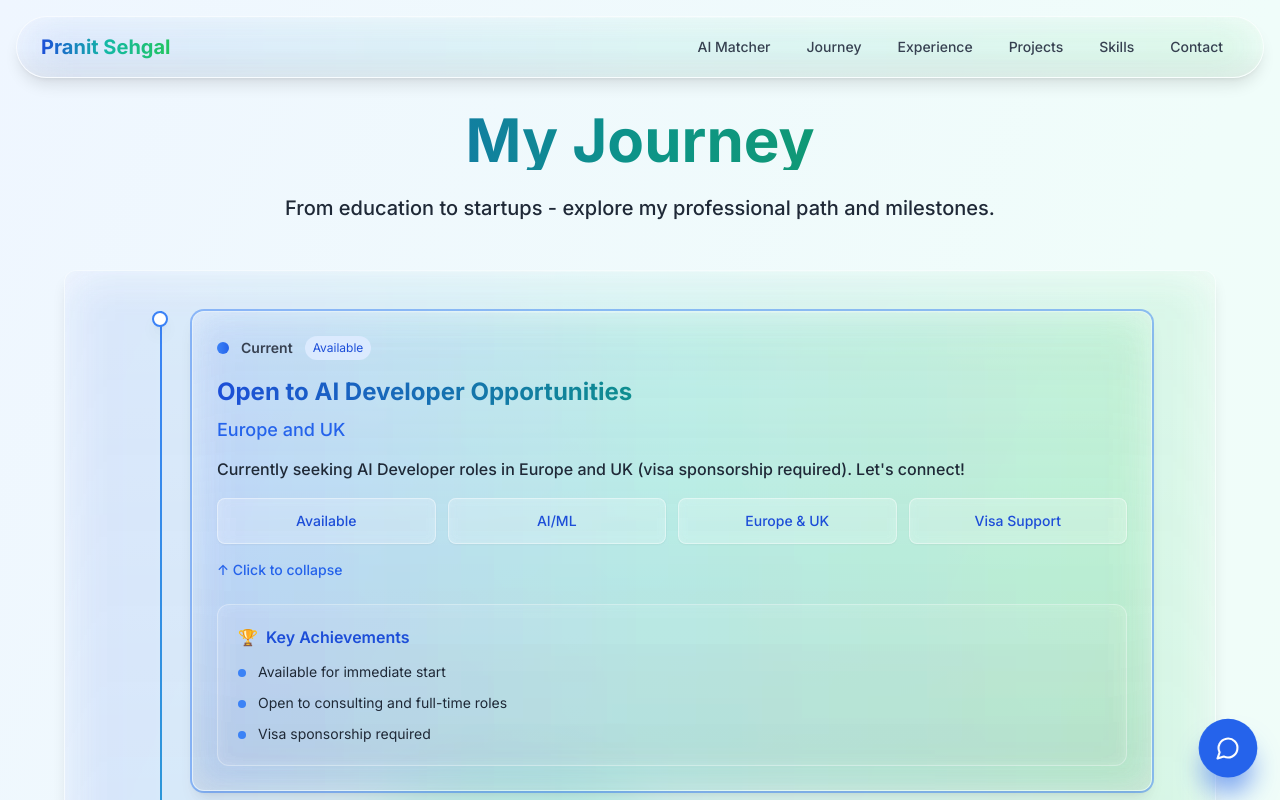
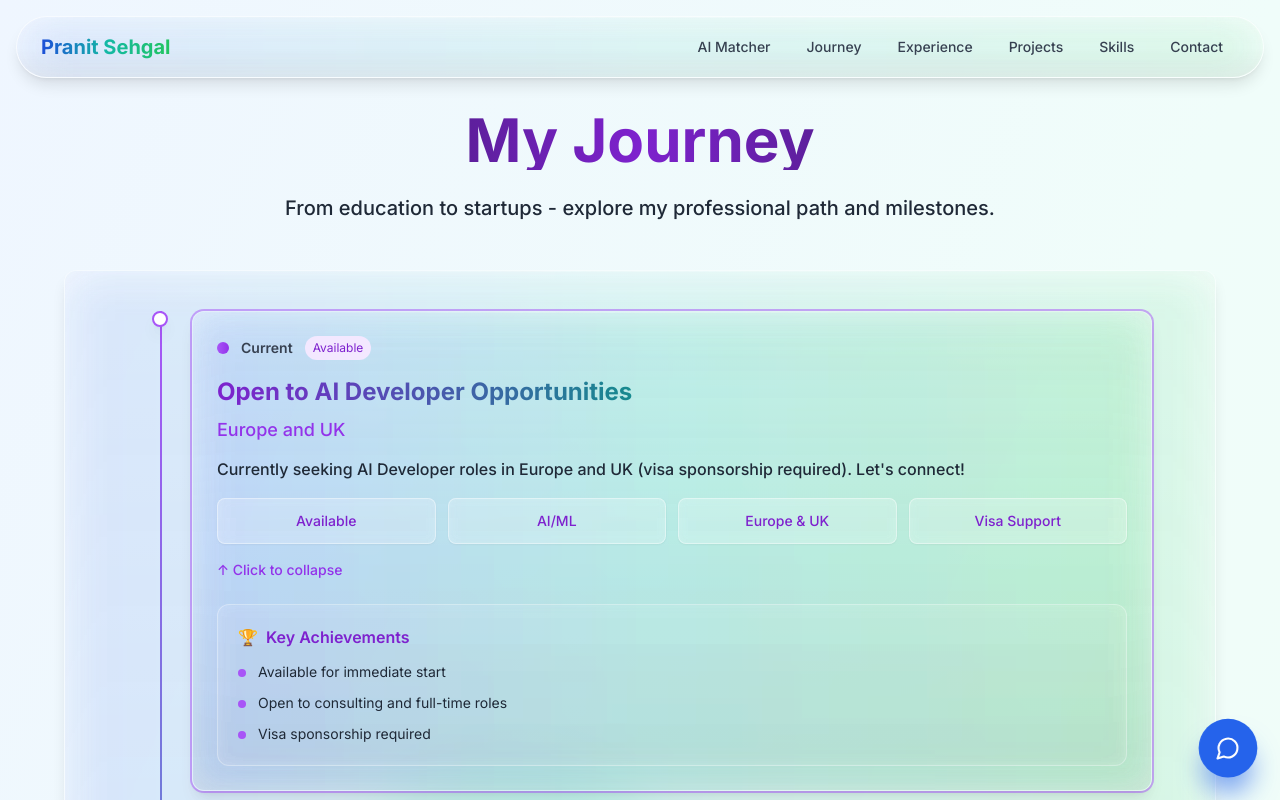
Before and after one commit to pranit1812/portfolio-nextjs, a Next.js app: page /journey in a window 1280 px wide. Both pictures are taken after a click on the element 672 px from the left and 458 px from the top of the page. Shown: the top 800 px of the page. Built offline with nearby package versions, Linux system fonts and the light colour scheme.

Commit message:
color scheme

```diff
--- a/app/journey/page.tsx
+++ b/app/journey/page.tsx
@@ -11,7 +11,7 @@ export default function JourneyPage() {
       <div className="w-full max-w-6xl mx-auto">
         {/* Header Section */}
         <div className="text-center mb-8 md:mb-12">
-          <h1 className="text-3xl md:text-5xl lg:text-6xl font-bold mb-4 md:mb-6 bg-gradient-to-r from-blue-700 via-teal-600 to-green-600 bg-clip-text text-transparent">
+          <h1 className="text-3xl md:text-5xl lg:text-6xl font-bold mb-4 md:mb-6 bg-gradient-to-r from-gray-900 via-purple-700 to-gray-900 bg-clip-text text-transparent">
             My Journey
           </h1>
           <p className="text-base md:text-lg lg:text-xl text-gray-800 max-w-3xl mx-auto leading-relaxed font-medium">
--- a/components/chat/chat-widget.tsx
+++ b/components/chat/chat-widget.tsx
@@ -68,6 +68,14 @@ export default function ChatWidget() {
           }]);
           setRemainingQuestions(0);
           throw new Error(error.error || 'Rate limit exceeded');
+        }
+        // Handle security responses (400 status) gracefully - just show the message
+        if (response.status === 400) {
+          setMessages(prev => [...prev, {
+            role: 'assistant',
+            content: error.error || 'Invalid question or topic.'
+          }]);
+          return; // Don't throw an error for security responses
         }
         throw new Error(error.error || 'Failed to get response');
       }
--- a/components/startup-timeline.tsx
+++ b/components/startup-timeline.tsx
@@ -100,25 +100,25 @@ export default function StartupTimeline({ experiences, education = [] }: Startup
   ];
 
   const getItemColor = (item: TimelineItem) => {
-    if (item.isStatus) return 'bg-gradient-to-r from-blue-500 to-blue-600';
+    if (item.isStatus) return 'bg-gradient-to-r from-purple-500 to-purple-600';
     if (item.isEducation) return 'bg-gradient-to-r from-green-500 to-green-600';
     if (item.company.includes('HyperWater')) return 'bg-gradient-to-r from-purple-500 to-purple-600';
     if (item.company.includes('Roomie')) return 'bg-gradient-to-r from-teal-500 to-teal-600';
-    return 'bg-gradient-to-r from-blue-500 to-blue-600';
+    return 'bg-gradient-to-r from-purple-500 to-purple-600';
   };
 
   const getDotColor = (item: TimelineItem) => {
-    if (item.isStatus) return 'border-blue-500 bg-blue-500';
+    if (item.isStatus) return 'border-purple-500 bg-purple-500';
     if (item.isEducation) return 'border-green-500 bg-green-500';
     if (item.company.includes('HyperWater')) return 'border-purple-500 bg-purple-500';
     if (item.company.includes('Roomie')) return 'border-teal-500 bg-teal-500';
-    return 'border-blue-500 bg-blue-500';
+    return 'border-purple-500 bg-purple-500';
   };
 
   return (
     <div className="relative max-w-5xl mx-auto">
       {/* Timeline line - positioned for better mobile/desktop experience */}
-      <div className="absolute left-6 md:left-8 top-0 bottom-0 w-0.5 bg-gradient-to-b from-blue-500 via-teal-500 to-green-500"></div>
+      <div className="absolute left-6 md:left-8 top-0 bottom-0 w-0.5 bg-gradient-to-b from-purple-500 via-teal-500 to-green-500"></div>
 
       <div className="space-y-8">
         {timelineData.map((item, index) => (
@@ -130,7 +130,7 @@ export default function StartupTimeline({ experiences, education = [] }: Startup
             <div className="ml-12 md:ml-16">
                 <GlassCard
                 className={`p-6 cursor-pointer transition-all duration-300 hover:scale-[1.02] ${
-                  item.isStatus ? 'ring-2 ring-blue-500/50' : ''
+                  item.isStatus ? 'ring-2 ring-purple-500/50' : ''
                 }`}
                   intensity="medium"
                 borderGlow={item.isStatus}
@@ -146,16 +146,16 @@ export default function StartupTimeline({ experiences, education = [] }: Startup
                       <span className="px-2 py-1 bg-green-100 text-green-700 text-xs rounded-full">Education</span>
                     )}
                     {item.isStatus && (
-                      <span className="px-2 py-1 bg-blue-100 text-blue-700 text-xs rounded-full">Available</span>
+                      <span className="px-2 py-1 bg-purple-100 text-purple-700 text-xs rounded-full">Available</span>
                     )}
                   </div>
                 </div>
 
                 {/* Company and Title */}
-                <h3 className="text-xl md:text-2xl font-bold mb-2 bg-gradient-to-r from-blue-700 via-teal-600 to-green-600 bg-clip-text text-transparent">
+                <h3 className="text-xl md:text-2xl font-bold mb-2 bg-gradient-to-r from-purple-700 via-teal-600 to-green-600 bg-clip-text text-transparent">
                   {item.company}
                 </h3>
-                <h4 className="text-lg text-blue-600 mb-3 font-medium">{item.title}</h4>
+                <h4 className="text-lg text-purple-600 mb-3 font-medium">{item.title}</h4>
 
                 {/* Business Impact */}                <p className="text-gray-800 mb-4 leading-relaxed font-medium">{item.businessImpact}</p>
 
@@ -164,7 +164,7 @@ export default function StartupTimeline({ experiences, education = [] }: Startup
                   <div className="grid grid-cols-2 lg:grid-cols-4 gap-3 mb-4">
                     {item.keyMetrics.map((metric, i) => (
                       <div key={i} className="bg-white/30 backdrop-blur-sm border border-white/40 rounded-lg p-3 text-center shadow-sm">
-                        <p className="text-sm text-blue-700 font-medium">{metric}</p>
+                        <p className="text-sm text-purple-700 font-medium">{metric}</p>
                       </div>
                     ))}
                   </div>
@@ -172,7 +172,7 @@ export default function StartupTimeline({ experiences, education = [] }: Startup
 
                 {/* Expand/Collapse indicator */}
                 <div className="flex items-center justify-between">
-                  <div className="text-sm text-blue-600 hover:text-blue-800 transition-colors font-medium">
+                  <div className="text-sm text-purple-600 hover:text-purple-800 transition-colors font-medium">
                     {selectedItem === item.id ? '↑ Click to collapse' : '↓ Click to expand details'}
                   </div>
                   {item.technologies.length > 0 && (
@@ -188,13 +188,13 @@ export default function StartupTimeline({ experiences, education = [] }: Startup
                     {/* Achievements */}
                     {item.achievements.length > 0 && (
                         <div>
-                        <h5 className="text-blue-700 font-semibold mb-3 flex items-center gap-2">
+                        <h5 className="text-purple-700 font-semibold mb-3 flex items-center gap-2">
                           <span>🏆</span> Key Achievements
                         </h5>
                           <div className="space-y-2">
                             {item.achievements.map((achievement, i) => (
                             <div key={i} className="flex items-start gap-3">
-                              <div className="w-2 h-2 rounded-full bg-blue-500 mt-2 flex-shrink-0"></div>
+                              <div className="w-2 h-2 rounded-full bg-purple-500 mt-2 flex-shrink-0"></div>
                               <p className="text-sm text-gray-800 leading-relaxed">{achievement}</p>
                               </div>
                             ))}
@@ -205,14 +205,14 @@ export default function StartupTimeline({ experiences, education = [] }: Startup
                     {/* Technologies */}
                     {item.technologies.length > 0 && (
                         <div>
-                        <h5 className="text-blue-700 font-semibold mb-3 flex items-center gap-2">
+                        <h5 className="text-purple-700 font-semibold mb-3 flex items-center gap-2">
                           <span>🛠️</span> Technologies & Skills
                         </h5>
                           <div className="flex flex-wrap gap-2">
                             {item.technologies.map((tech, i) => (
                             <span
                               key={i}
-                              className="px-3 py-1.5 bg-white/30 backdrop-blur-sm rounded-full text-sm text-blue-700 border border-white/40 font-medium"
+                              className="px-3 py-1.5 bg-white/30 backdrop-blur-sm rounded-full text-sm text-purple-700 border border-white/40 font-medium"
                             >
                                 {tech}
                               </span>
```
